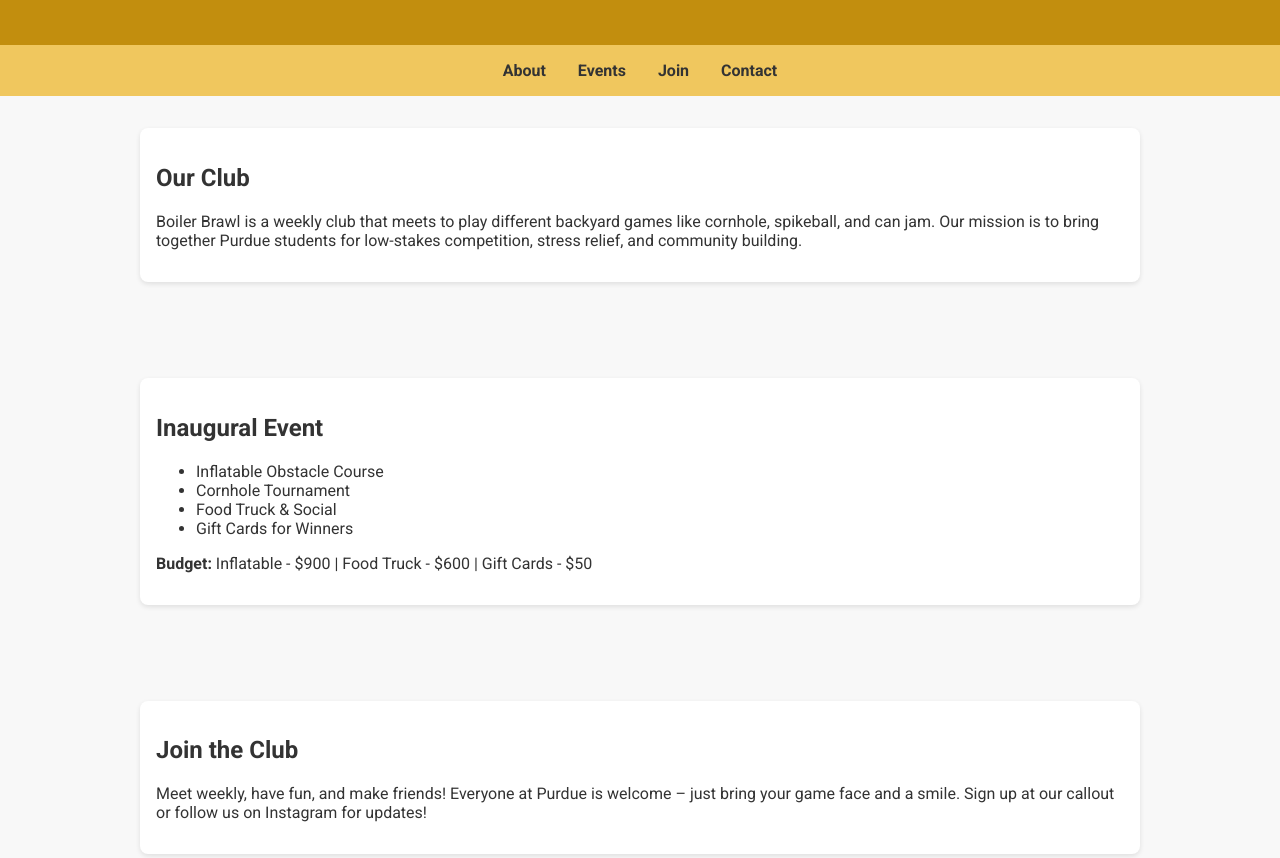
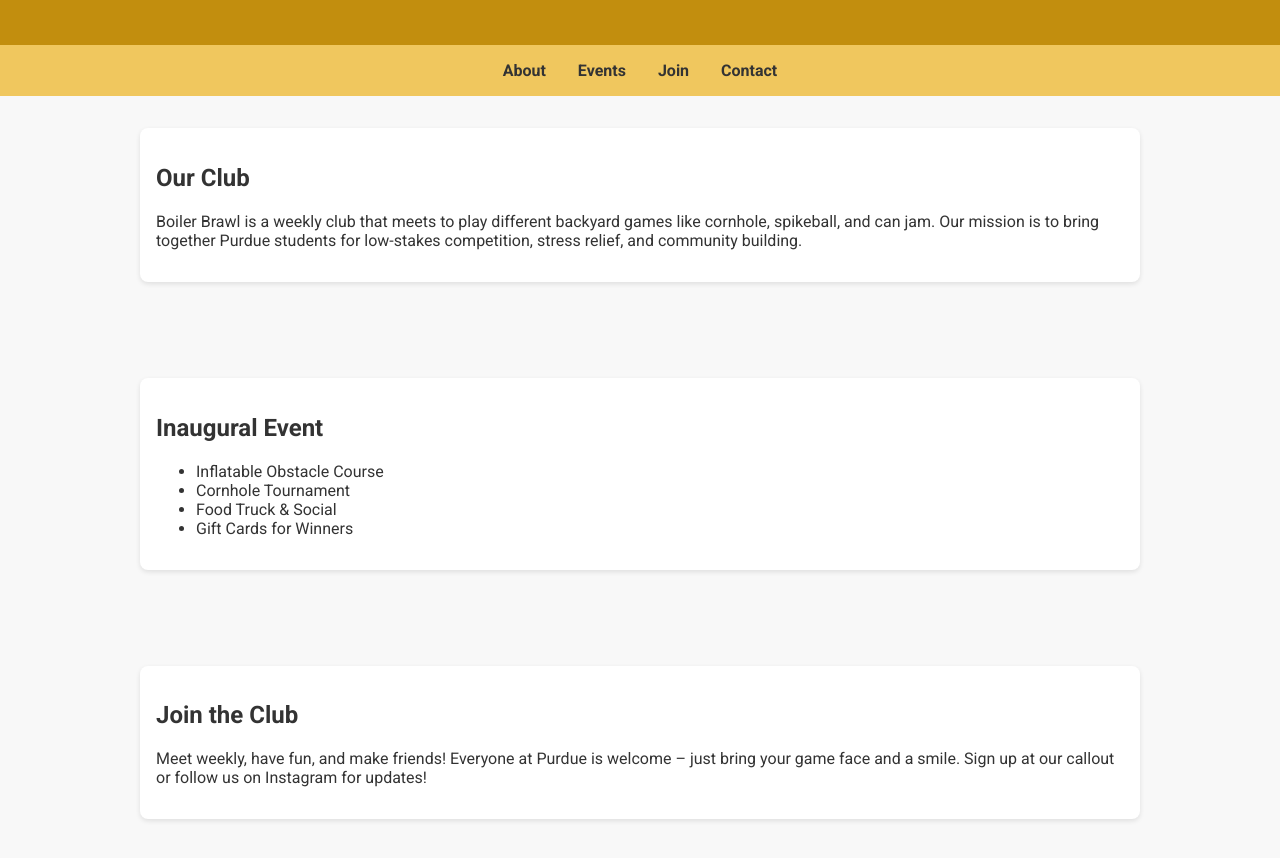
Before and after one commit to cheltsle/boiler-brawl, a plain HTML site: page index.html in a window 1280 px wide. Shown: the part 239-1097 px from the top of the page. Drawn offline with Linux system fonts and the light colour scheme.

Commit message:
Add files via upload

```diff
--- a/index.html
+++ b/index.html
@@ -83,7 +83,6 @@
         <li>Food Truck & Social</li>
         <li>Gift Cards for Winners</li>
       </ul>
-      <p><strong>Budget:</strong> Inflatable - $900 | Food Truck - $600 | Gift Cards - $50</p>
     </div>
   </section>
 
```
